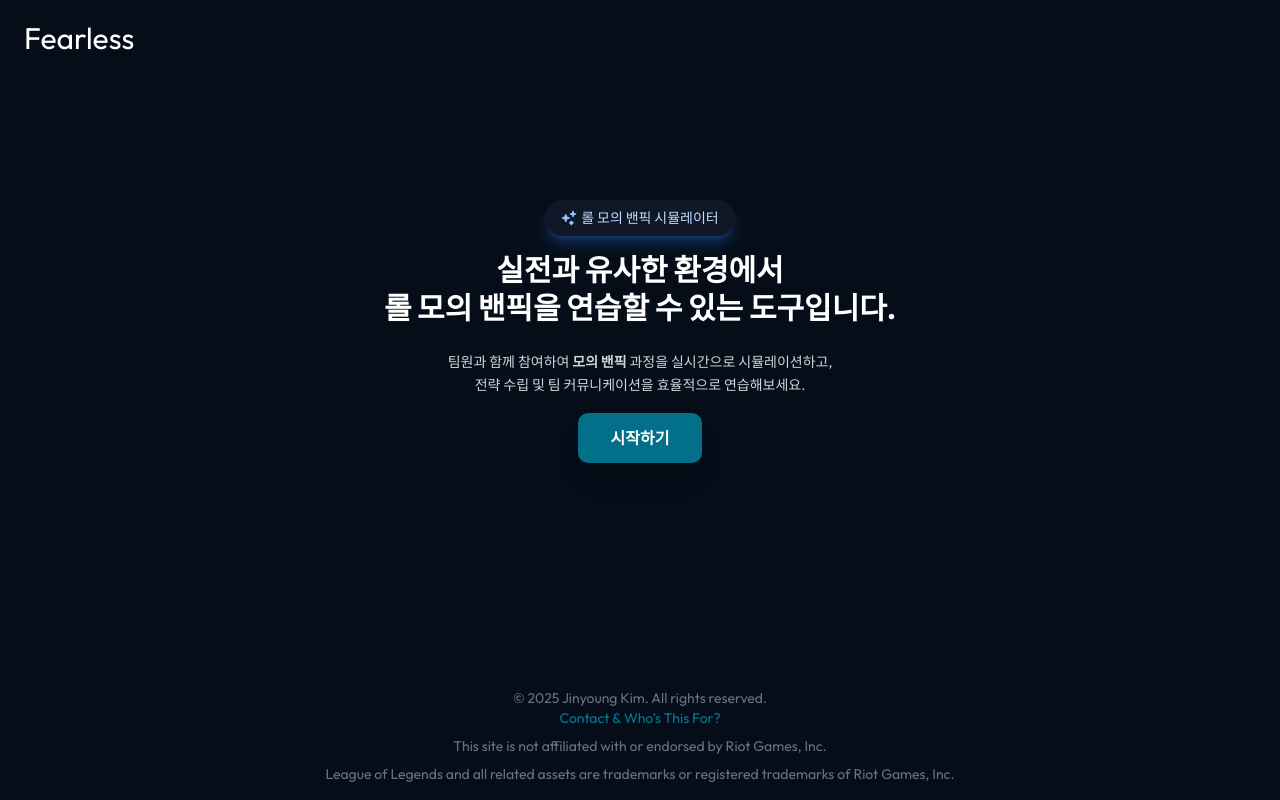
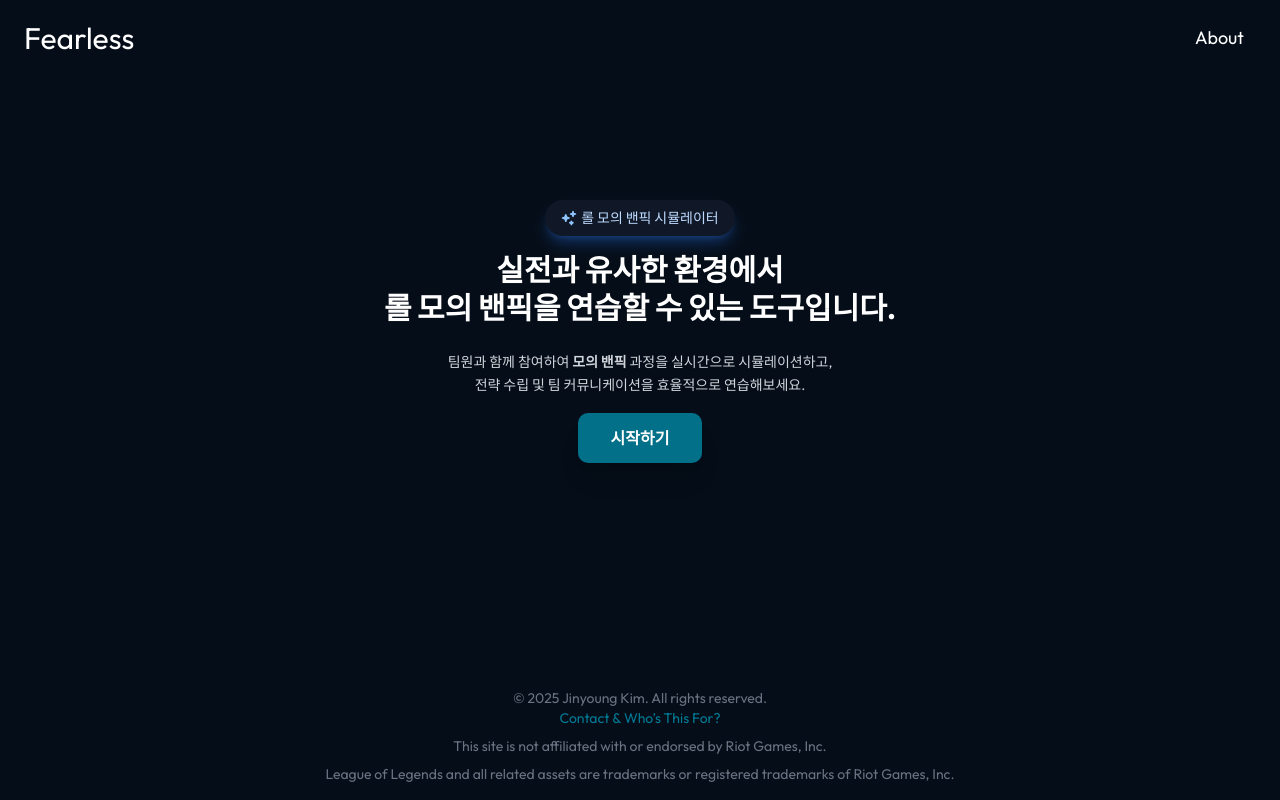
Before and after one commit to Fearless-Lab/fearless-lab.github.io, a React (Vite) app: page / in a window 1280 px wide. Built offline with nearby package versions, Linux system fonts and the light colour scheme; no server answers.

Commit message:
feat: add intro & contact link to navbar

```diff
--- a/src/components/Navbar.tsx
+++ b/src/components/Navbar.tsx
@@ -50,6 +50,12 @@ const Navbar = () => {
           <Link to={dynamicLink.path}>{dynamicLink.title}</Link>
         </li>
       </ul> */}
+
+      <ul className="flex space-x-6 text-lg">
+        <li className="px-3 py-1">
+          <Link to="/banPickSimulation">About</Link>
+        </li>
+      </ul>
     </nav>
   );
 };
```
